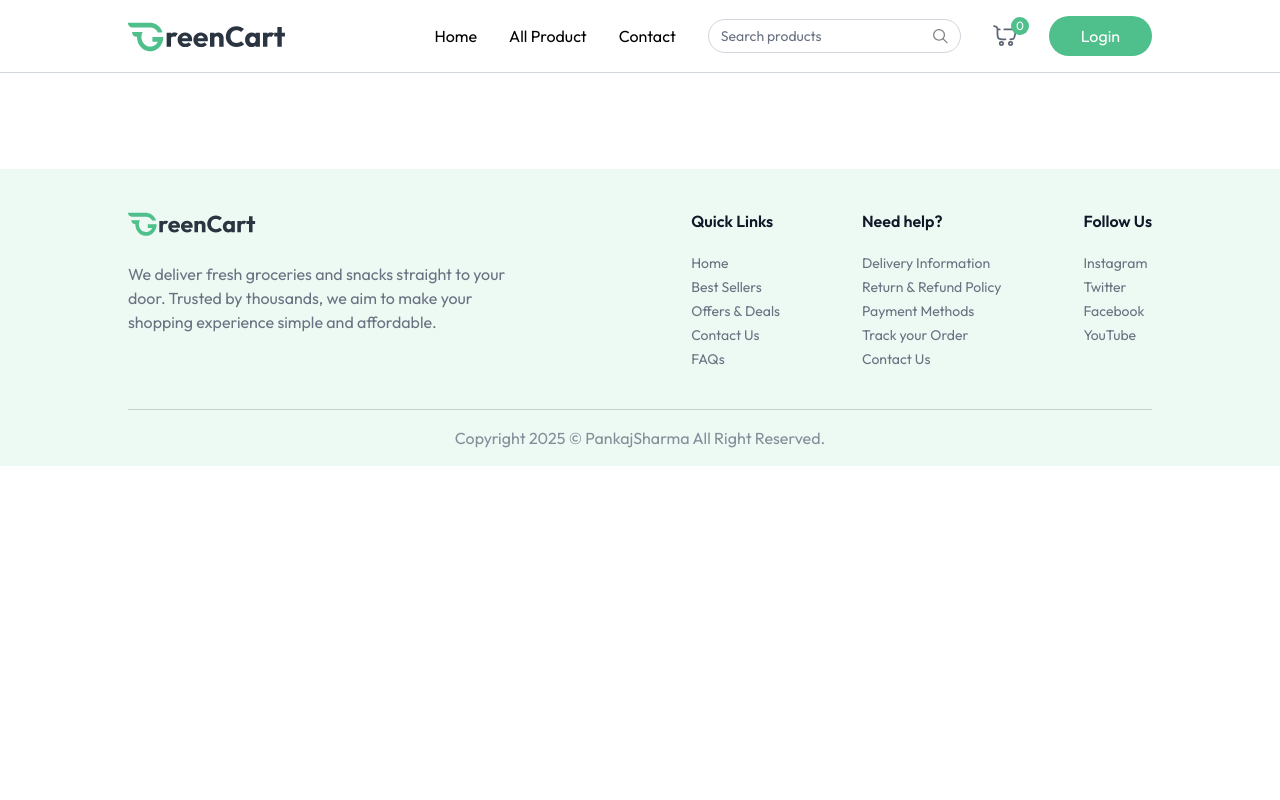
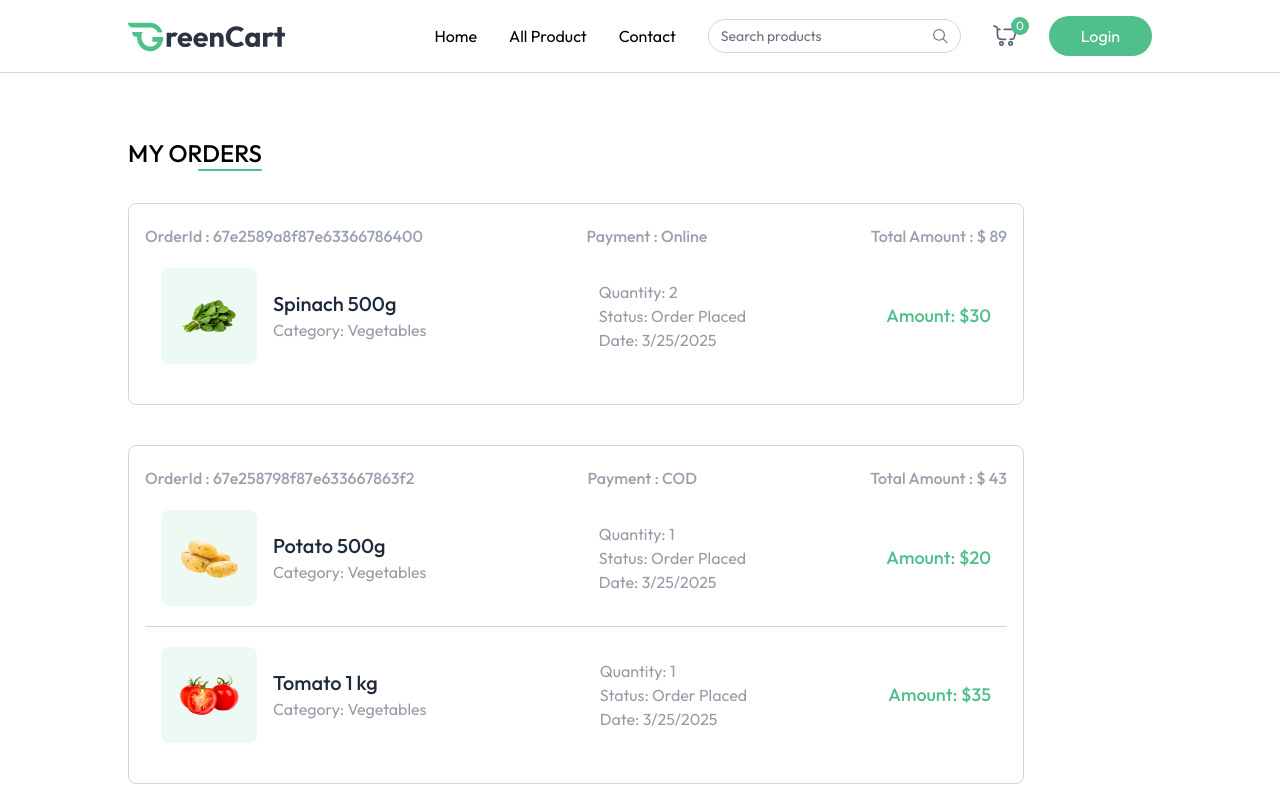
Before and after one commit to pankajsharma81/greencart, a React (Vite) app in the folder client/: page /my-orders in a window 1280 px wide. Shown: the top 800 px of the page. Built offline with nearby package versions, Linux system fonts and the light colour scheme.

Commit message:
Add MyOrders page and integrate it into the routing

```diff
--- a/client/src/App.jsx
+++ b/client/src/App.jsx
@@ -11,6 +11,7 @@
 import ProductDetails from "./pages/ProductDetails";
 import Cart from "./pages/Cart";
 import AddAddress from "./components/AddAddress";
+import MyOrders from "./pages/MyOrders";
 
 const App = () => {
   const isSellerPath = useLocation().pathname.includes("seller");
@@ -32,6 +33,7 @@
           <Route path="/products/:category/:id" element={<ProductDetails />} />
           <Route path="/cart" element={<Cart />} />
           <Route path="/add-address" element={<AddAddress />} />
+          <Route path="/my-orders" element={<MyOrders />} />
         </Routes>
       </div>
       {!isSellerPath && <Footer />}
--- a/client/src/components/Login.jsx
+++ b/client/src/components/Login.jsx
@@ -14,6 +14,9 @@
       email: "test@pankajsharma.dev",
       name: "PankajSharma",
     });
+
+    // Close the login form/modal
+    setShowUserLogin(false);
   };
 
   return (
--- a/client/src/components/Navbar.jsx
+++ b/client/src/components/Navbar.jsx
@@ -140,8 +140,8 @@
           {!user ? (
             <button
               onClick={() => {
+                setShowUserLogin(true);
                 setOpen(false);
-                setShowUserLogin(true);
               }}
               className="cursor-pointer px-6 py-2 mt-2 bg-primary hover:bg-primary-dull transition text-white rounded-full text-sm"
             >
--- a/client/src/components/ProductCard.jsx
+++ b/client/src/components/ProductCard.jsx
@@ -44,9 +44,9 @@
           </div>
           <div className="flex items-end justify-between mt-3">
             <p className="md:text-xl text-base font-medium text-primary">
-              {currency}${product.offerPrice}{" "}
+              {currency}{product.offerPrice}{" "}
               <span className="text-gray-500/60 md:text-sm text-xs line-through">
-                {currency}${product.price}
+                {currency}{product.price}
               </span>
             </p>
             <div
--- a/client/src/context/AppContext.jsx
+++ b/client/src/context/AppContext.jsx
@@ -6,7 +6,7 @@
 export const AppContext = createContext();
 
 export const AppContextProvider = ({ children }) => {
-  const currency = import.meta.VITE_CURRENCY;
+  const currency = import.meta.env.VITE_CURRENCY;
 
   const navigate = useNavigate();
   const [user, setUser] = useState(null);
--- /dev/null
+++ b/client/src/pages/MyOrders.jsx
@@ -0,0 +1,75 @@
+import React, { useEffect, useState } from "react";
+import { useAppContext } from "../context/AppContext";
+import { dummyOrders } from "../assets/assets";
+
+const MyOrders = () => {
+  const [myOrders, setMyOrders] = useState([]);
+  const { currency } = useAppContext();
+
+  const fetchMyOrders = async () => {
+    setMyOrders(dummyOrders);
+  };
+
+  useEffect(() => {
+    fetchMyOrders();
+  }, []);
+  return (
+    <div className="mt-16 pb-16">
+      <div className="flex flex-col items-end w-max mb-8">
+        <p className="text-2xl font-medium uppercase">My Orders</p>
+        <div className="w-16 h-0.5 bg-primary rounded-full"></div>
+      </div>
+      {myOrders.map((order, index) => (
+        <div
+          key={index}
+          className="border border-gray-300 rounded-lg mb-10 p-4 py-5 max-w-4xl"
+        >
+          <p className="flex justify-between md:items-center text-gray-400 md:font-medium max-md:flex-col">
+            <span>OrderId : {order._id}</span>
+            <span>Payment : {order.paymentType}</span>
+            <span>
+              Total Amount : {currency} {order.amount}
+            </span>
+          </p>
+          {order.items.map((item, index) => (
+            <div
+              key={index}
+              className={`relative bg-white text-gray-500/70 ${
+                order.items.length !== index + 1 && "border-b"
+              } border-gray-300 flex flex-col md:flex-row md:items-center justify-between p-4 py-5 md:gap-16 w-full max-w-4xl`}
+            >
+              <div className="flex items-center mb-4 md:mb-0">
+                <div className="bg-primary/10 p-4 rounded-lg">
+                  <img
+                    src={item.product.image[0]}
+                    alt=""
+                    className="w-16 h-16"
+                  />
+                </div>
+                <div className="ml-4">
+                  <h2 className="text-xl font-medium text-gray-800">
+                    {item.product.name}
+                  </h2>
+                  <p>Category: {item.product.category}</p>
+                </div>
+              </div>
+
+              <div className="flex flex-col justify-center md:ml-8 mb-4 md:mb-0">
+                <p>Quantity: {item.quantity || "1"}</p>
+                <p>Status: {order.status}</p>
+                <p>Date: {new Date(order.createdAt).toLocaleDateString()} </p>
+              </div>
+
+              <p className="text-primary text-lg font-medium">
+                Amount: {currency}
+                {item.product.offerPrice * item.quantity}
+              </p>
+            </div>
+          ))}
+        </div>
+      ))}
+    </div>
+  );
+};
+
+export default MyOrders;
```
